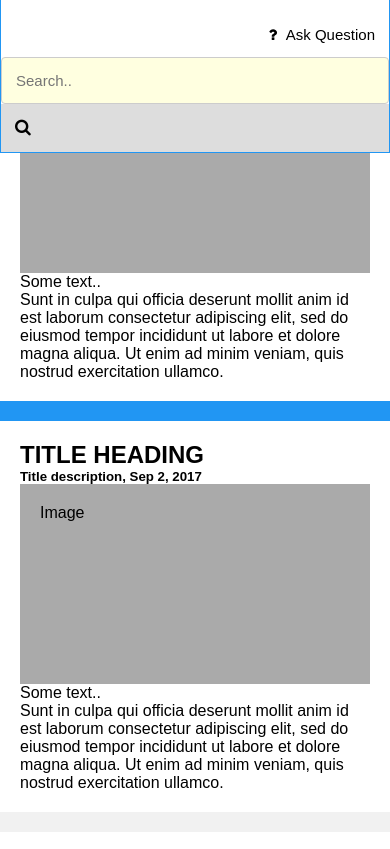
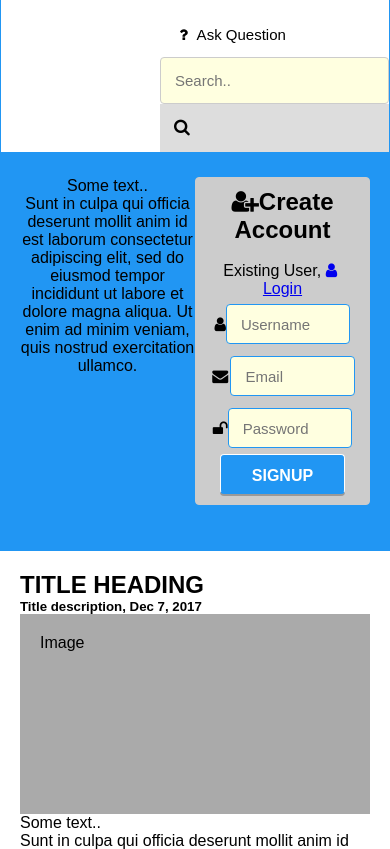
Before and after one commit to akinyeleolat/stack-overflow-lite, a plain HTML site: page UI/index.html in a window 390 px wide. Shown: the part 79-928 px from the top of the page. Drawn offline with Linux system fonts and the light colour scheme.

Commit message:
landing page

```diff
--- a/UI/assets/css/style.css
+++ b/UI/assets/css/style.css
@@ -11,6 +11,7 @@ body {
     margin:0;
     -webkit-margin-before:0em;
     -webkit-margin-after:0em;
+
 }
 
 /* Header/Blog Title */
@@ -25,11 +26,11 @@ body {
   display: inline-block;
     vertical-align: top;
     margin-right: 20px;
+    font-weight:bold;
 }
 .span{
-    font-weight:bold;
     color:blue;
-    opacity:.3;
+    opacity:.6;
 }
 .img{
     display: inline-block;
@@ -44,7 +45,8 @@ body {
 .topnav {
   overflow: hidden;
   background-color: #fff;
-  position: fixed; /* Set the navbar to fixed position */
+
+   /* position: fixed;Set the navbar to fixed position */
   top: 0; /* Position the navbar at the top of the page */
   width: 100%; /* Full width */
    /* change to desired color background-color: red; */
@@ -52,14 +54,43 @@ body {
   border: 1px solid #2196F3;
 }
 .landing {
-	margin-top: 10%;
   overflow: hidden;
-  background-color: #fff;
   /* Position the navbar at the top of the page */
   width: 100%; /* Full width */
    /* change to desired color background-color: red; */
-  display: block;
-  border: 1px solid #ccc;
+    display: block;
+    padding: 20px;
+    text-align: center;
+    margin-top: -6px;
+    margin: auto;
+    /*background-image: : url('./assets/img/bg.jpg');*/
+}
+#landing-shadow{
+    background-image: url("./assets/img/bg.jpg");
+   width:200px;
+   height:100px;
+   background-repeat: repeat-x;
+   background-repeat: repeat-y;
+    width:xxpx;
+    height:xxpx;
+}
+.welcometext {
+	float:left;
+	width:50%;
+}
+.myform{
+width: 50%;
+margin: 0 auto;
+position: relative;
+margin-bottom:6px;
+border: 1px solid #ccc;
+border-radius: 4px;
+box-sizing: border-box;
+text-align: center;
+background-color: #ccc;
+float: right;
+height: 80%;
+overflow: hidden;
 }
 .topnav ul {
   padding: 0px;
@@ -120,7 +151,7 @@ body {
   background: #ddd;
   font-size: 17px;
   border: none;
-  cursor: pointer;
+
 }
 
 .topnav .search-container button:hover {
@@ -147,10 +178,9 @@ a:hover#menu-icon {
 	.header {
 
 		position: absolute;
-		content: "Stack Overflow Lite";
 
 	}
-	.img{
+/*	.img{
 
 		position: absolute;
 		display: none;
@@ -161,7 +191,7 @@ a:hover#menu-icon {
 
 		display:inline-block;
 
-	}
+	}*/
   .topnav .search-container {
     float: none;
   }
@@ -237,3 +267,168 @@ a:hover#menu-icon {
         width: 100%;
     }
 }
+#wrapper
+{
+ margin:0 auto;
+ padding:0px;
+ text-align:center;
+ width:995px;
+}
+#wrapper h1
+{
+ margin-top:50px;
+ font-size:45px;
+ color:#424949;
+}
+#wrapper h1 p
+{
+font-size:18px;
+}
+.form_div
+{
+width:100%px;
+margin-left:5px;
+padding:10px;
+}
+.form_div .form_label
+{
+margin:15px;
+margin-bottom:30px;
+font-size:25px;
+font-weight:bold;
+color:#000;
+text-decoration:none;
+border: 1px solid #000;
+border-radius: 4px;
+background-color: #fff;
+
+}
+.form_div input[type="text"],input[type="password"]
+{
+width:90%;
+height:40px;
+border-radius:2px;
+padding-left:5px;
+padding: 14px;
+border: 1px solid #2196F3;
+border-radius: 4px;
+box-sizing: border-box;
+margin-top: 6px;
+margin-bottom: 6px;
+background: lightyellow;
+color: blue;
+font-size: 15px;
+
+}
+.form_div input[type="submit"]
+{
+width:25%px;
+height:40px;
+border:1px solid #fff;
+border-radius:4px;
+font-size:16px;
+background-color:#2196f3;
+border-bottom:2px solid #2196f3;
+color:white;
+font-weight:bold;
+ padding: 12px;
+ box-sizing: border-box;
+  cursor: pointer;
+  text-align: center;
+  text-decoration: none;
+  outline: none;
+  box-shadow: 0 2px #999;
+  position:right;
+}
+.form_div input[type="submit"]:hover {
+	background-color: #fff;
+	color:#2196f3;
+}
+
+.form_div input[type="submit"]:active {
+  background-color: #3e8e41;
+  box-shadow: 0 5px #666;
+  transform: translateY(4px);
+}
+
+
+@media only screen and (min-width:700px) and (max-width:995px)
+{
+#wrapper
+{
+width:100%;
+}
+#wrapper h1
+{
+font-size:30px;
+}
+.form_div
+{
+width:50%;
+margin-left:25%;
+padding-left:0px;
+padding-right:0px;
+}
+.form_div input[type="text"],input[type="password"]
+{
+width:80%;
+}
+.form_div textarea
+{
+width:80%;
+}
+.form_div input[type="submit"]
+{
+width:50%;
+}
+}
+@media only screen and (min-width:400px) and (max-width:699px)
+{
+#wrapper
+{
+width:100%;
+}
+#wrapper h1
+{
+font-size:30px;
+}
+.form_div
+{
+width:80%;
+margin-left:20%;
+}
+.form_div input[type="text"],input[type="password"]
+{
+width:80%;
+}
+.form_div input[type="submit"]
+{
+width:50%;
+}
+}
+@media only screen and (min-width:100px) and (max-width:399px)
+{
+#wrapper
+{
+width:100%;
+}
+#wrapper h1
+{
+font-size:25px;
+}
+.form_div
+{
+width:90%;
+margin-left:5%;
+padding-left:0px;
+padding-right:0px;
+}
+.form_div input[type="text"],input[type="password"]
+{
+width:80%;
+}
+.form_div input[type="submit"]
+{
+width:80%;
+}
+}
--- a/UI/index.html
+++ b/UI/index.html
@@ -18,19 +18,30 @@
         <a href="#"><i class="fa fa-fw fa-user"></i> Login</a>
         <a href="#"><i class="fa fa-fw fa-user"></i>Sign Up</a>
        <a href="#"><i class="fa fa-fw fa-question"></i> Ask Question</a>
-        </ul>
+
  <div class="search-container">
     <form>
       <input type="text" placeholder="Search.." name="search">
       <button type="submit"><i class="fa fa-search"></i></button>
-    </form></div>
+    </form></div></ul>
   </nav>
-
-  <div class="landing">
-  <h2>Footer</h2>
+<div class="landing">
+	<div class="welcometext">
+	<p>Some text..</p>
+    <p>Sunt in culpa qui officia deserunt mollit anim id est laborum consectetur adipiscing elit, sed do eiusmod tempor incididunt ut labore et dolore magna aliqua. Ut enim ad minim veniam, quis nostrud exercitation ullamco.</p></div>
+<div class="myform">
+<div class="form_div">
+<form method="post">
+	<h2><i class="fa fa-user-plus"></i>Create Account </h2><br>Existing User,<a href="#"><i class="fa fa-fw fa-user"></i>Login</a>
+<p><i class="fa fa-user"></i><input type="text" placeholder="Username"></p>
+<p><i class="fa fa-fw fa-envelope"></i><input type="text" placeholder="Email"></p>
+<p><i class="fa fa-unlock"></i><input type="password" placeholder="Password"></p>
+<p><input type="submit" value="SIGNUP"></p>
+</form>
 </div>
-
-<div class="row">
+</div>
+</div>
+ <div class="row">
   <div class="leftcolumn">
     <div class="card">
       <h2>TITLE HEADING</h2>
@@ -66,6 +77,7 @@
   </div>
 </div>
 
+
 <div class="footer">
   <h2>Footer</h2>
 </div>
```
Also changed, not shown: UI/assets/img/bg.jpg (added), UI/assets/img/bg2.jpg (added), UI/assets/img/bg3.jpg (added).
